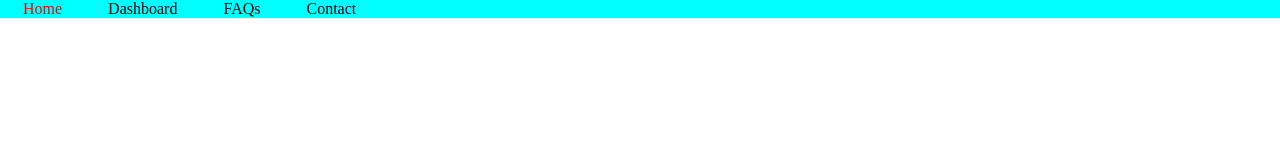
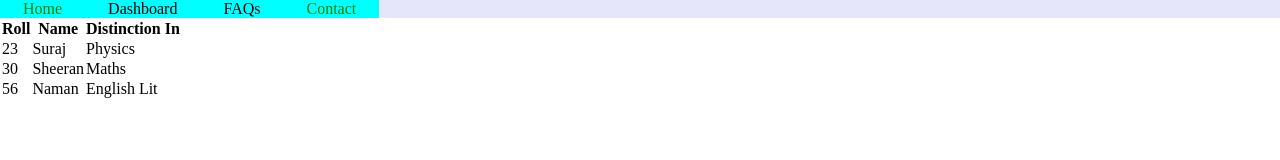
Before and after one commit to Akshita-seth/js-learning, a website: page basics/07_chapter/index.html in a window 1280 px wide. Drawn offline with Linux system fonts and the light colour scheme.

Commit message:
chapter 7 practice set

```diff
--- a/basics/07_chapter/index.html
+++ b/basics/07_chapter/index.html
@@ -13,6 +13,30 @@
         <li> FAQs </li>
         <li> Contact </li>
     </nav>
+    <table>
+        <thead>
+            <tr>
+                <th> Roll </th>
+                <th> Name </th>
+                <th> Distinction In </th>
+            </tr>
+        </thead>
+        <tr>
+            <td> 23 </td>
+            <td> Suraj </td>
+            <td> Physics </td>
+        </tr>
+        <tr>
+            <td> 30 </td>
+            <td> Sheeran </td>
+            <td> Maths </td>
+        </tr>
+        <tr>
+            <td> 56 </td>
+            <td> Naman </td>
+            <td> English Lit </td>
+        </tr>
+    </table>
     <script src="script.js"></script>
 </body>
 </html>
--- a/basics/07_chapter/script.js
+++ b/basics/07_chapter/script.js
@@ -1,2 +1,13 @@
 //Q1
 document.getElementsByTagName("nav")[0].firstElementChild.style.color = "red"
+//Q2 is AUTO-CORRECTION OF BROWSER so it will come under Inspect but on doing view page sourse tbody will not be added since it just shows the raw code thta you wrote
+
+//Q3
+document.getElementsByTagName("nav")[0].firstElementChild.style.color = "green"
+document.getElementsByTagName("nav")[0].lastElementChild.style.color = "green"
+//Q4
+Array.from(document.getElementsByTagName("li")).forEach((element) => {
+    element.style.background = "cyan"
+})
+
+// Q5 => None of these , since no ,ethod gives the farthest. closest is for closest
--- a/basics/07_chapter/style.css
+++ b/basics/07_chapter/style.css
@@ -9,7 +9,7 @@ html, body {
 }
 nav {
     display : flex;
-    background: cyan;
+    background : lavender;
 }
 nav li {
     list-style : none;
```
